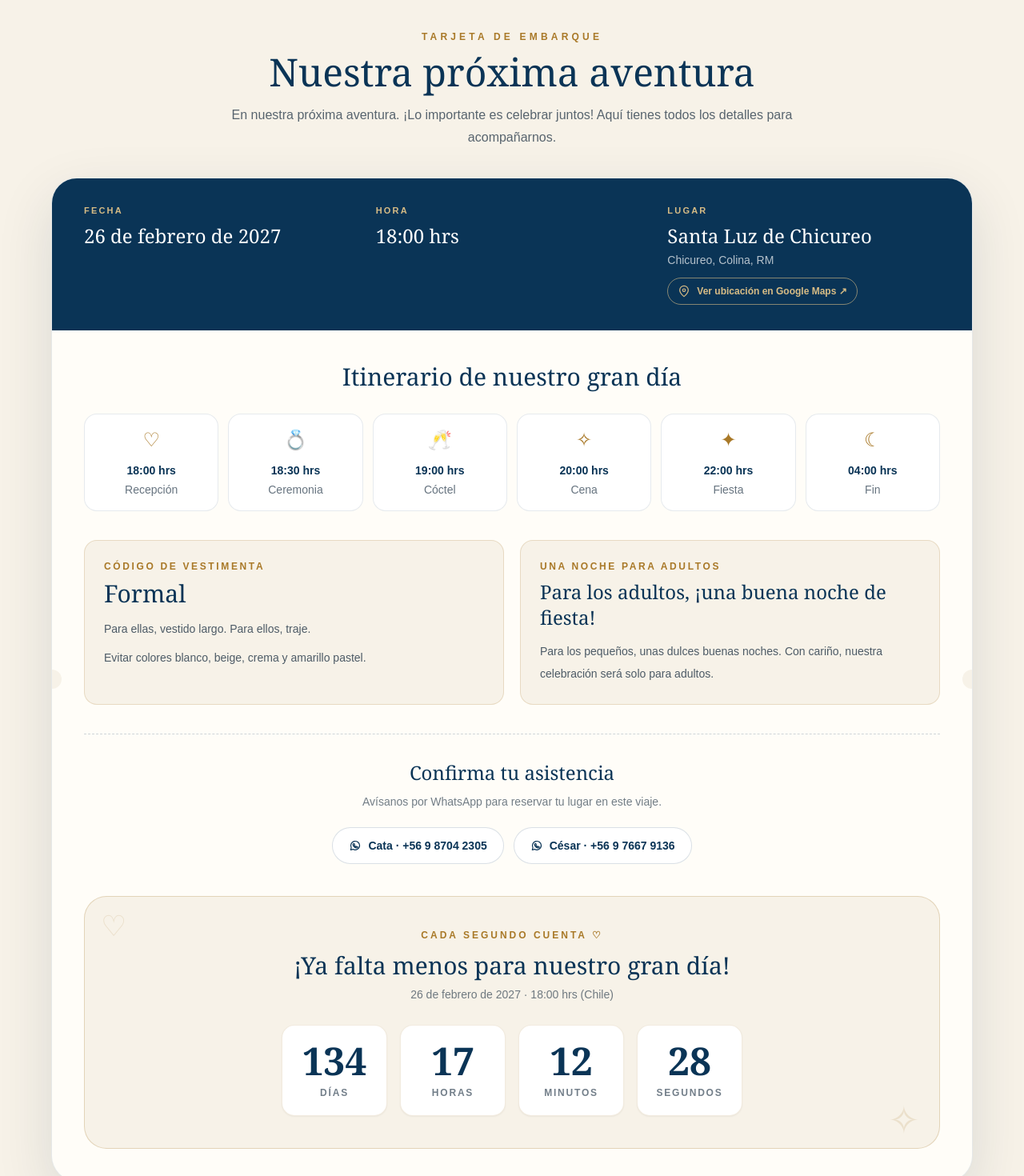
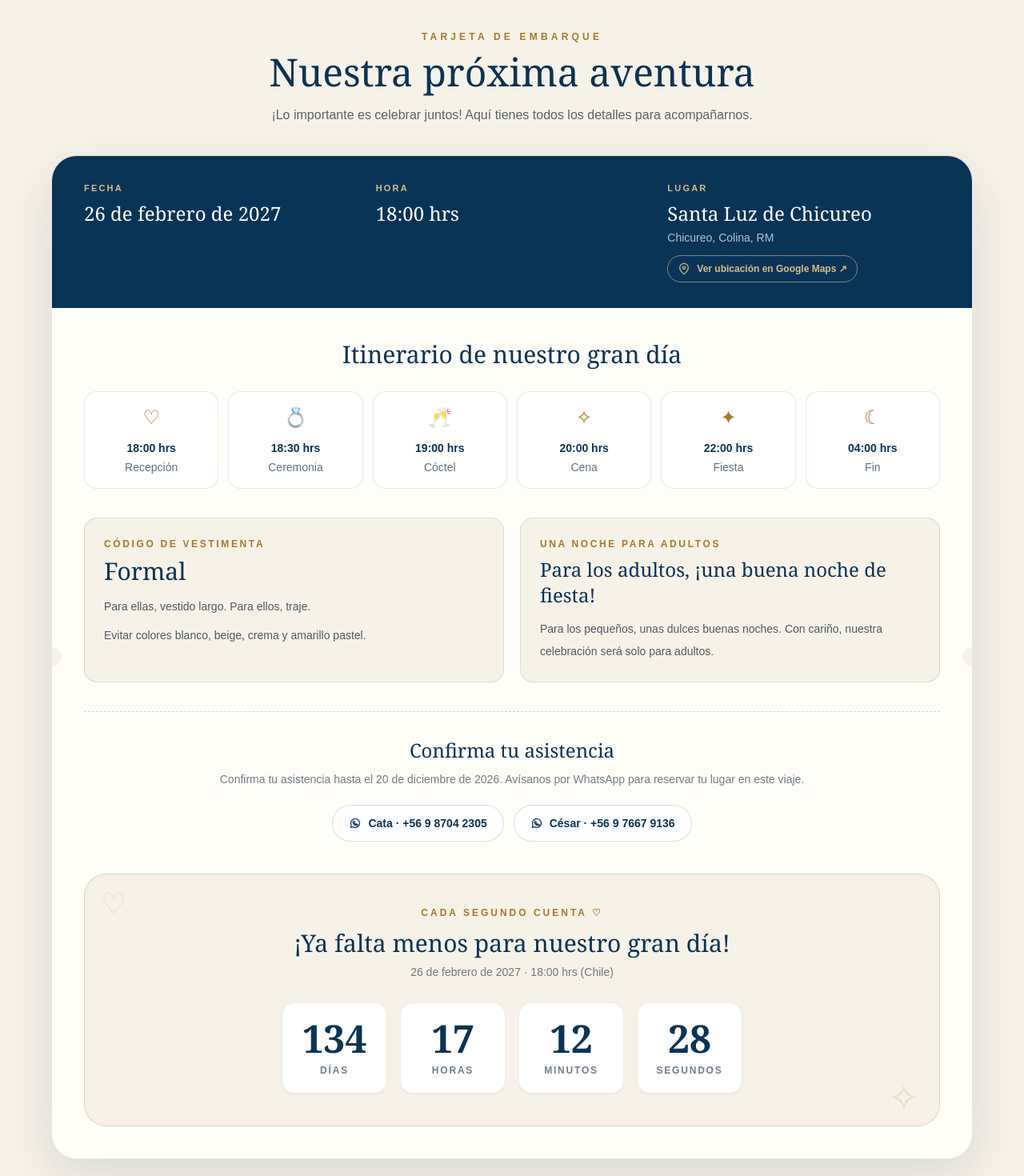
Before and after one commit to cesarodriguez96-02-26/regalos-matri-cata-cesar, a Next.js app: page / in a window 1280 px wide. Shown: the part 2240-3710 px from the top of the page at 80% size. Built offline with nearby package versions, Linux system fonts and the light colour scheme.

Commit message:
Afinar invitación, fecha límite RSVP y footer

```diff
--- a/src/app/page.tsx
+++ b/src/app/page.tsx
@@ -105,7 +105,7 @@ export default function Home() {
           <div className="mx-auto mb-9 max-w-3xl text-center">
             <p className="text-xs font-bold uppercase tracking-[0.35em] text-gold">Tarjeta de embarque</p>
             <h2 id="proxima-aventura" className="mt-3 font-serif text-4xl text-navy md:text-5xl">Nuestra próxima aventura</h2>
-            <p className="mt-4 text-base leading-7 text-ink/70">En nuestra próxima aventura. ¡Lo importante es celebrar juntos! Aquí tienes todos los detalles para acompañarnos.</p>
+            <p className="mt-4 text-base leading-7 text-ink/70">¡Lo importante es celebrar juntos! Aquí tienes todos los detalles para acompañarnos.</p>
           </div>
           <div className="ticket-edge overflow-hidden rounded-[2rem] border border-navy/10 bg-ivory shadow-ticket">
             <div className="grid gap-6 bg-navy px-6 py-8 text-white sm:grid-cols-3 sm:px-10">
@@ -152,7 +152,7 @@ export default function Home() {
               </div>
               <div className="mt-9 border-t border-dashed border-navy/20 pt-8 text-center">
                 <h3 className="font-serif text-2xl text-navy">Confirma tu asistencia</h3>
-                <p className="mt-2 text-sm leading-6 text-ink/60">Avísanos por WhatsApp para reservar tu lugar en este viaje.</p>
+                <p className="mt-2 text-sm leading-6 text-ink/60">Confirma tu asistencia hasta el 20 de diciembre de 2026. Avísanos por WhatsApp para reservar tu lugar en este viaje.</p>
                 <div className="mt-5 flex flex-wrap justify-center gap-3">
                   <a href="https://wa.me/56987042305" target="_blank" rel="noopener noreferrer" className="inline-flex items-center gap-2 rounded-full border border-navy/15 bg-white px-5 py-3 text-sm font-bold text-navy transition hover:border-gold focus-visible:outline focus-visible:outline-2 focus-visible:outline-offset-2 focus-visible:outline-gold"><WhatsAppIcon /> Cata · +56 9 8704 2305</a>
                   <a href="https://wa.me/56976679136" target="_blank" rel="noopener noreferrer" className="inline-flex items-center gap-2 rounded-full border border-navy/15 bg-white px-5 py-3 text-sm font-bold text-navy transition hover:border-gold focus-visible:outline focus-visible:outline-2 focus-visible:outline-offset-2 focus-visible:outline-gold"><WhatsAppIcon /> César · +56 9 7667 9136</a>
@@ -168,9 +168,8 @@ export default function Home() {
 
       <footer className="px-5 pb-14 pt-6 text-center">
         <div className="mx-auto max-w-2xl border-t border-navy/10 pt-9">
-          <p className="text-xs font-bold uppercase tracking-[0.3em] text-gold">Gracias por ser parte de nuestra historia</p>
           <p className="mt-3 font-serif text-3xl italic text-navy">Cata &amp; César</p>
-          <p className="mt-3 text-sm leading-6 text-ink/60">26 de febrero de 2027 · Santa Luz de Chicureo</p>
+          <p className="mt-3 text-sm leading-6 text-ink/60">26 de febrero de 2027</p>
         </div>
       </footer>
     </main>
```
